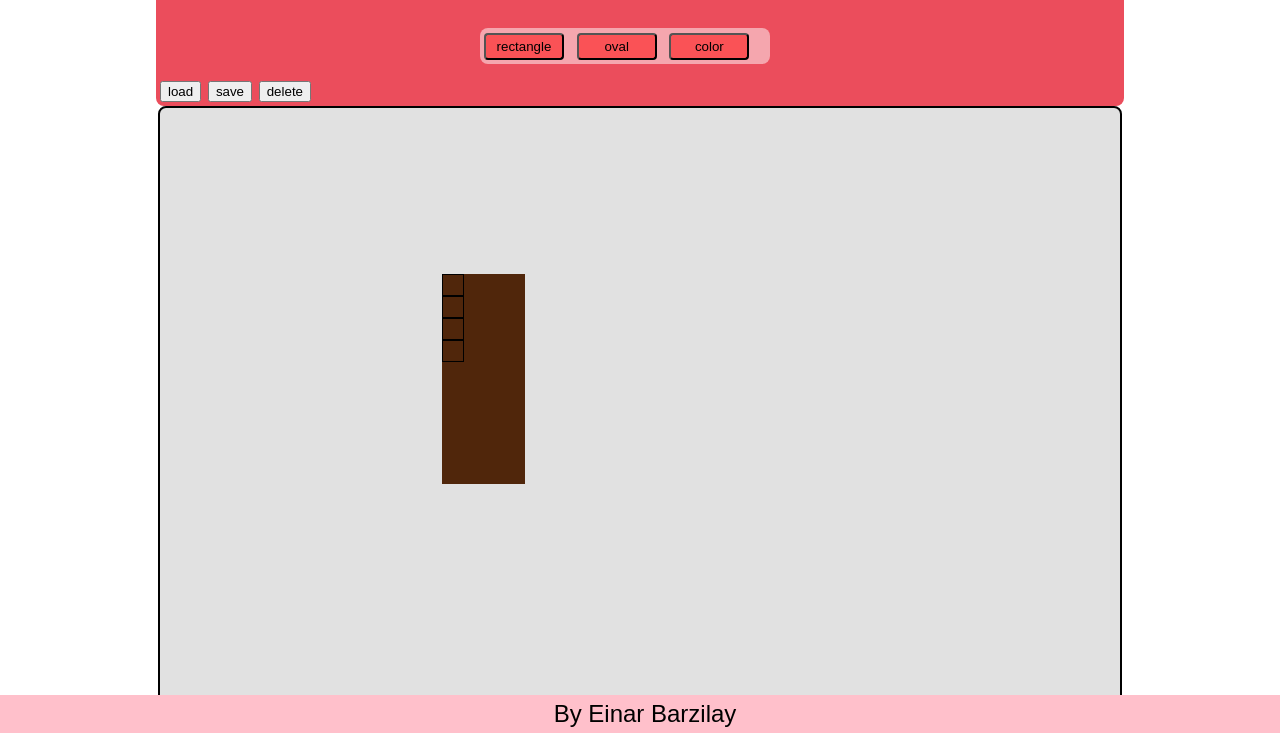
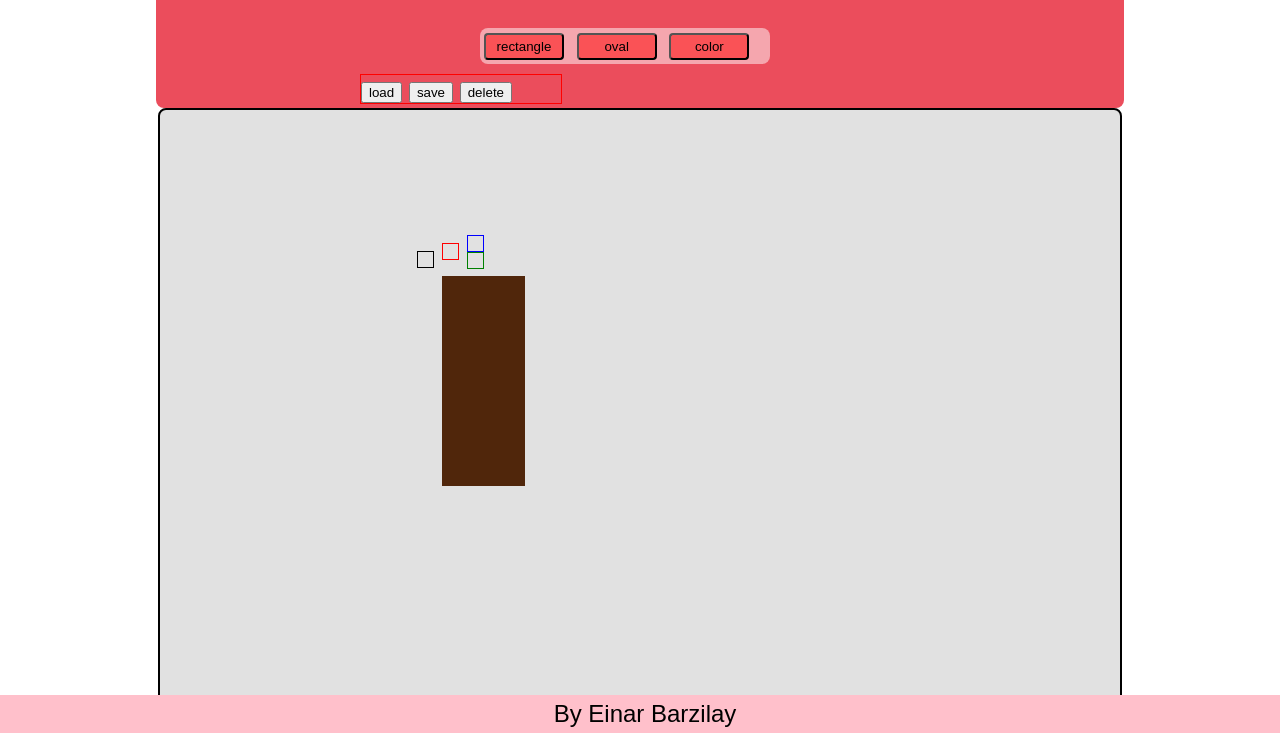
Before and after one commit to einarzb/workout, a website: page week04/sketchbook/index.html in a window 1280 px wide. Both pictures are taken after a click on the button "rectangle". Shown: the part 67-800 px from the top of the page. Drawn offline with Linux system fonts and the light colour scheme.

Commit message:
created 4 different handlers

```diff
--- a/week04/sketchbook/script.js
+++ b/week04/sketchbook/script.js
@@ -51,16 +51,17 @@ window.onload = function () {
 
   // *************************CREATE SHAPE HANDLERS PART ***********************************************
   //make squares appear only when div is pressed
-  var allShapes = document.getElementById("div");
-  allShapes.addEventListener("click", createHandlers);
+  // var allShapes = document.getElementById("div");
+  // allShapes.addEventListener("click", createHandlers);
 
     function createHandlers(shape){
       var handlers = [];
-      for (var i = 0; i < 4; i++) {
-          //create 4 handlers
+      for (var i = 0; i < 5; i++) {
+        console.log(handlers);
+           //create 4 handlers
             handlers = document.createElement("div");
             //style them
-            handlers.classList.add("handlers");
+            handlers.classList.add("handlers" + i);
             //append them to shape
             shape.appendChild(handlers);
           }
--- a/week04/sketchbook/style.css
+++ b/week04/sketchbook/style.css
@@ -18,7 +18,6 @@ h4 {
 }
 
 .toolbar {
-
   width:30%;
   display: inline-block;
   border-radius: 8px;
@@ -50,9 +49,11 @@ h4 {
 }
 
 .top-nav{
-  top:0px;
+  display: inline-block;
+  border:1px solid red;
+  width:200px;
   right:200px;
-}
+  margin-left:200px}
 
 #canvas {
   position: relative;
@@ -76,9 +77,43 @@ h4 {
   border:1px solid black;
 }
 
+/*left top corner*/
 .handlers1{
+  position:relative;
+  margin-left:-25px;
+  margin-top:-25px;
+  width:15px;
+  height:15px;
+  border:1px solid black;
+}
+
+.handlers2{
+  position:relative;
+  margin-right:-25px;
+  margin-top:-25px;
+  width:15px;
+  height:15px;
   border:1px solid red;
 }
+
+.handlers3{
+  position:relative;
+  margin-left:25px;
+  margin-top:-25px;
+  width:15px;
+  height:15px;
+  border:1px solid blue;
+}
+
+.handlers4{
+  position:relative;
+  margin-left:25px;
+  margin-bottom:-25px;
+  width:15px;
+  height:15px;
+  border:1px solid green;
+}
+
 
 .ovalShape {
   border-radius: 50%;
```
